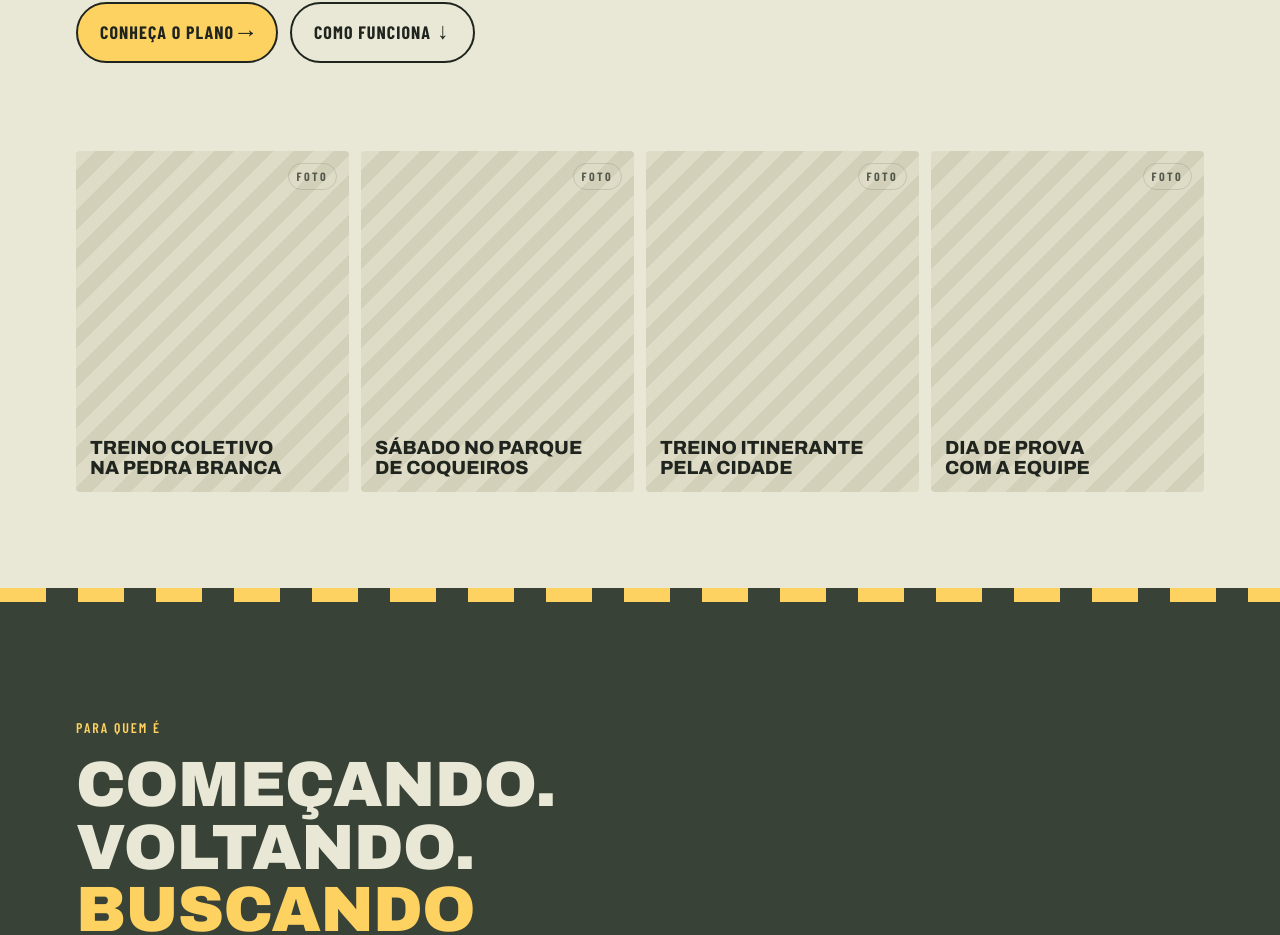
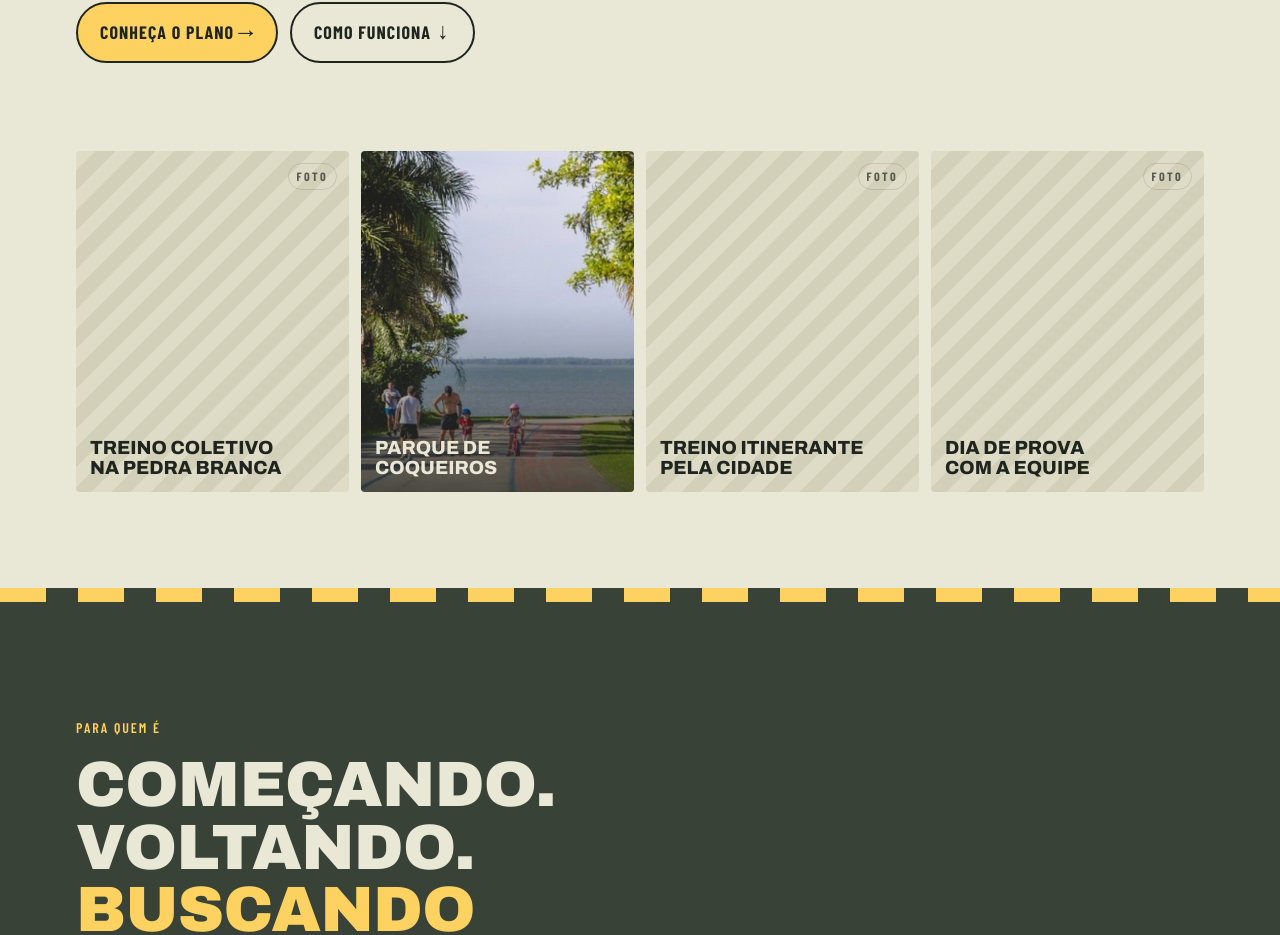
Before and after one commit to KorraRunningClub/korra-app, a Next.js app: page / in a window 1280 px wide. Shown: the part 813-1748 px from the top of the page. Built offline with nearby package versions, Linux system fonts and the light colour scheme.

Commit message:
Foto Parque de Coqueiros

```diff
--- a/app/globals.css
+++ b/app/globals.css
@@ -211,3 +211,6 @@ footer.escuro{--bg:var(--verde-2)}
 
 .coach-foto{display:block;width:100%;height:auto;aspect-ratio:4/5;object-fit:cover;object-position:50% 30%;border-radius:4px}
 @media (max-width:820px){.coach-foto{max-width:360px;aspect-ratio:1/1}}
+.ph-foto{background-size:cover;background-position:center;color:var(--creme)}
+.ph-foto::before{content:"";position:absolute;inset:0;background:linear-gradient(transparent 45%,rgba(31,37,30,.75))}
+.ph-foto::after{display:none}
--- a/app/page.tsx
+++ b/app/page.tsx
@@ -29,7 +29,7 @@ export default function Home() {
         <div className="wrap" style={{ paddingBottom: "clamp(56px,8vw,96px)" }}>
           <div className="strip">
             <div className="ph"><span>Treino coletivo<br />na Pedra Branca</span></div>
-            <div className="ph"><span>Sábado no Parque<br />de Coqueiros</span></div>
+            <div className="ph ph-foto" style={{ backgroundImage: "url(/parque-coqueiros.jpg)" }}><span>Parque de<br />Coqueiros</span></div>
             <div className="ph"><span>Treino itinerante<br />pela cidade</span></div>
             <div className="ph"><span>Dia de prova<br />com a equipe</span></div>
           </div>
```
Also changed, not shown: public/parque-coqueiros.jpg (added).
